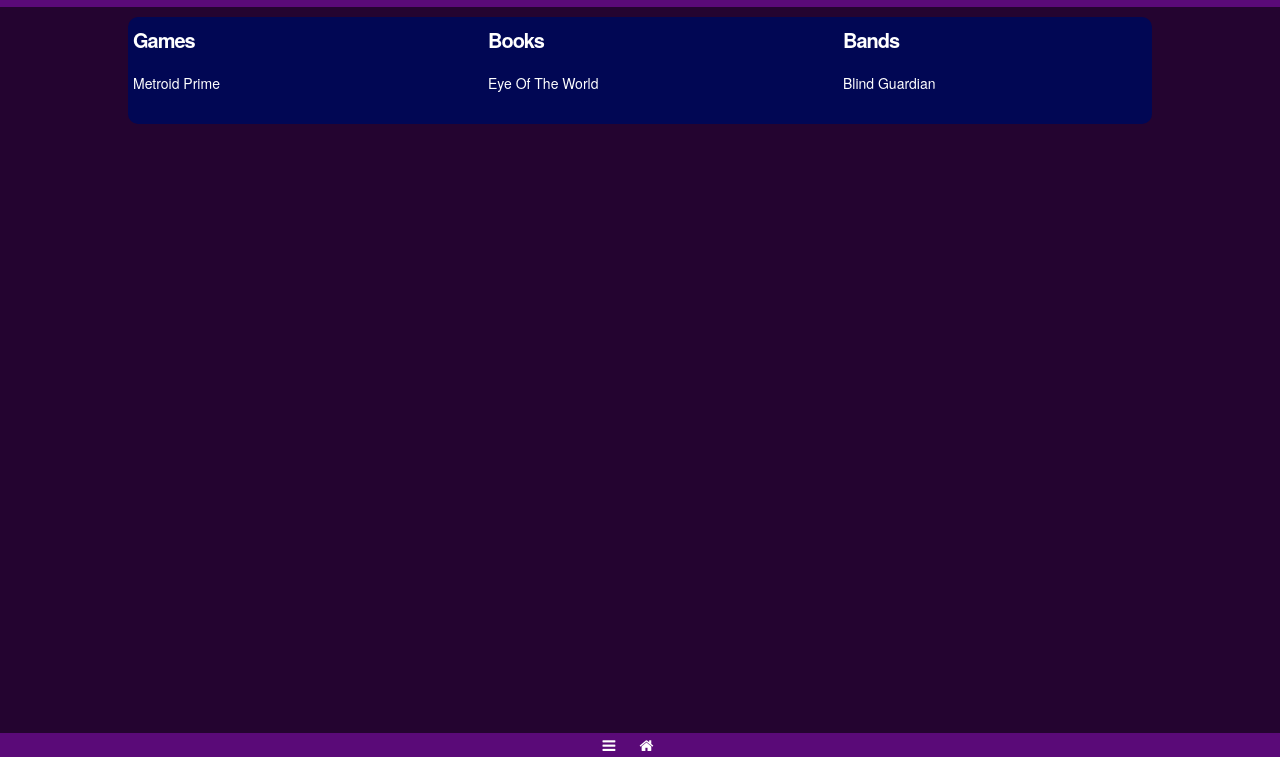
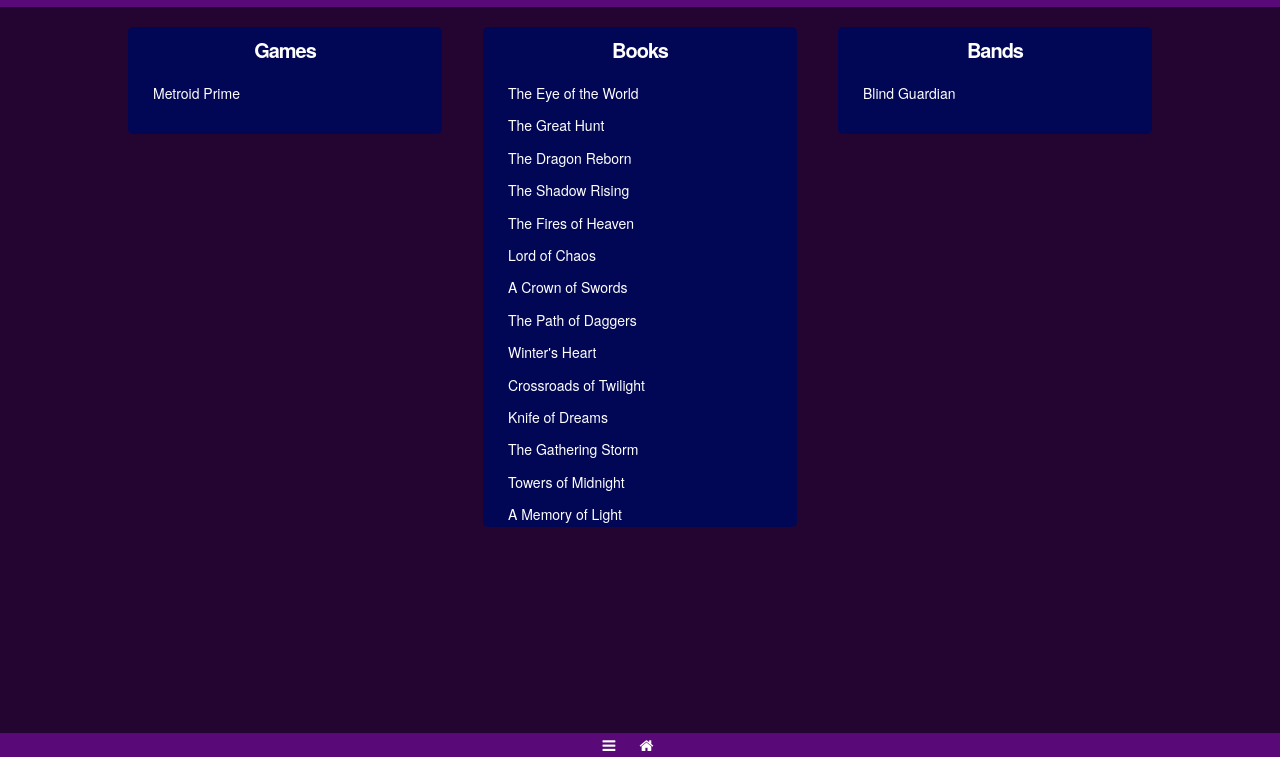
Before and after one commit to JelleGT/Development, a website: page AppShell_phone.html in a window 1280 px wide. Shown: the part 43-800 px from the top of the page. Drawn offline with Linux system fonts and the light colour scheme; some icons are missing.

Commit message:
Appshel versie 5 met node
Er is een lijst toegevoegd

```diff
--- a/AppShell_phone.html
+++ b/AppShell_phone.html
@@ -8,7 +8,6 @@
     <link href="css/skeleton.css" rel="stylesheet"/>
     <link href="css/Appshell.css" rel="stylesheet"/>
     <link rel="stylesheet" href="https://cdnjs.cloudflare.com/ajax/libs/font-awesome/4.7.0/css/font-awesome.min.css">
-    <script src="Appshell.js"></script>
   </head>
   <body>
     <header id="bar">
@@ -17,20 +16,19 @@
     <main id="content">
       <section class="row">
         <article class="four columns">
+          <h2>Games</h2>
           <ul>
-            <h2>Games</h2>
             <li>Metroid Prime</li>
           </ul>
         </article>
         <article class="four columns">
-          <ul>
-            <h2>Books</h2>
-            <li>Eye Of The World</li>
+          <h2>Books</h2>
+          <ul id="bookList">
           </ul>
         </article>
         <article class="four columns">
+          <h2>Bands</h2>
           <ul>
-            <h2>Bands</h2>
             <li>Blind Guardian</li>
           </ul>
         </article>
@@ -41,5 +39,6 @@
       <i class="fa fa-home"></i>
       <i class="fa fa-undo-alt"></i>
     </footer>
+    <script src="Appshell.js"></script>
   </body>
 </html>
--- /dev/null
+++ b/Appshell.js
@@ -0,0 +1,10 @@
+
+var books = ["The Eye of the World", "The Great Hunt ", "The Dragon Reborn", "The Shadow Rising", "The Fires of Heaven", "Lord of Chaos", "A Crown of Swords", "The Path of Daggers", "Winter's Heart", "Crossroads of Twilight", "Knife of Dreams", "The Gathering Storm", "Towers of Midnight", "A Memory of Light", "Philosopher's Stone", "Chamber of Secrets", "Prisoner of Azkaban", "Goblet of Fire", "Order of the Phoenix", "Half Blood Prince", "Deathly Hallows", "The Gunslinger", "The Drawing of the Three", "The Waste Lands", "Wizard and Glass", "Wolves of the Calla", "Song of Susannah", "The Dark Tower" , "The Way of Kings", "Words of Radiance", "Oathbringer"];
+
+var ul = document.getElementById("bookList");
+for (var x = 0; x < books.length; x++) {
+    var book = books[x];
+    var li = document.createElement('li');
+    li.appendChild(document.createTextNode(book));
+    ul.appendChild(li);
+}
--- a/css/Appshell.css
+++ b/css/Appshell.css
@@ -1,3 +1,7 @@
+::-webkit-scrollbar {
+    width: 0px;
+    background: transparent;
+}
 html {
   font-family: Tahoma, sans-serif;
 }
@@ -14,14 +18,19 @@
   height: 50px;
 }
 section {
-  margin-top: 10px;
+  margin-top: 20px;
   font-size: 14px;
 }
 article {
+  background-color: #010754;
   padding: 5px;
+  max-height: 500px;
+  overflow:auto;
+  border-radius: 5px;
 }
 li {
     list-style: none;
+    margin-left: 20px;
 }
 h1 {
   padding-top: 10px;
@@ -33,10 +42,10 @@
   padding-top: 5px;
   font-size: 20px;
   font-weight: bold;
+  text-align: center;
 }
 #content {
   border-radius: 10px;
-  background-color: #010754;
   margin: 0 auto;
   width: 80%;
   min-width: 300px;
--- /dev/null
+++ b/package.json
@@ -0,0 +1,5 @@
+{
+  "dependencies": {
+    "dotenv": "^8.2.0"
+  }
+}
```
Also changed, not shown: 1 other file.
